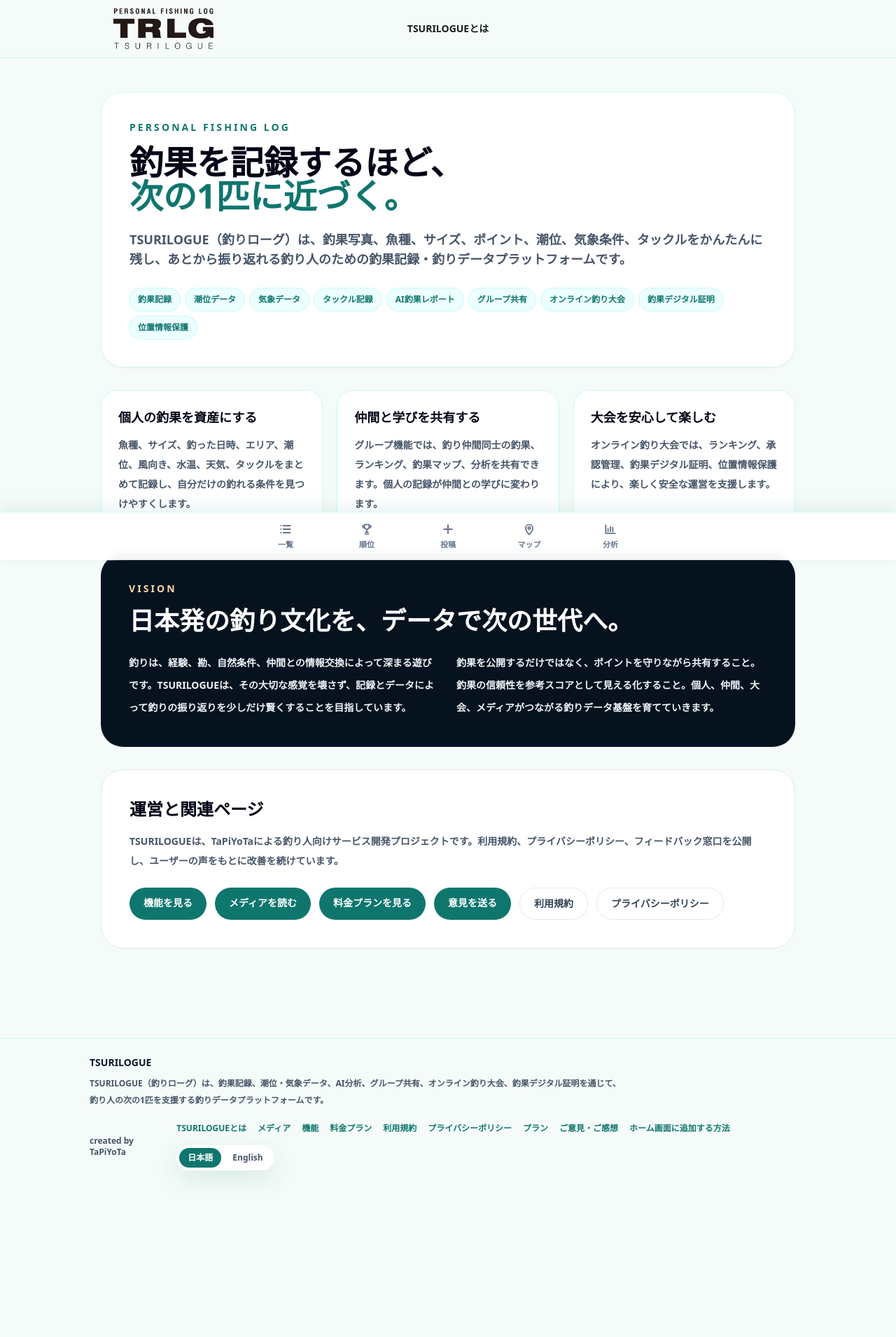
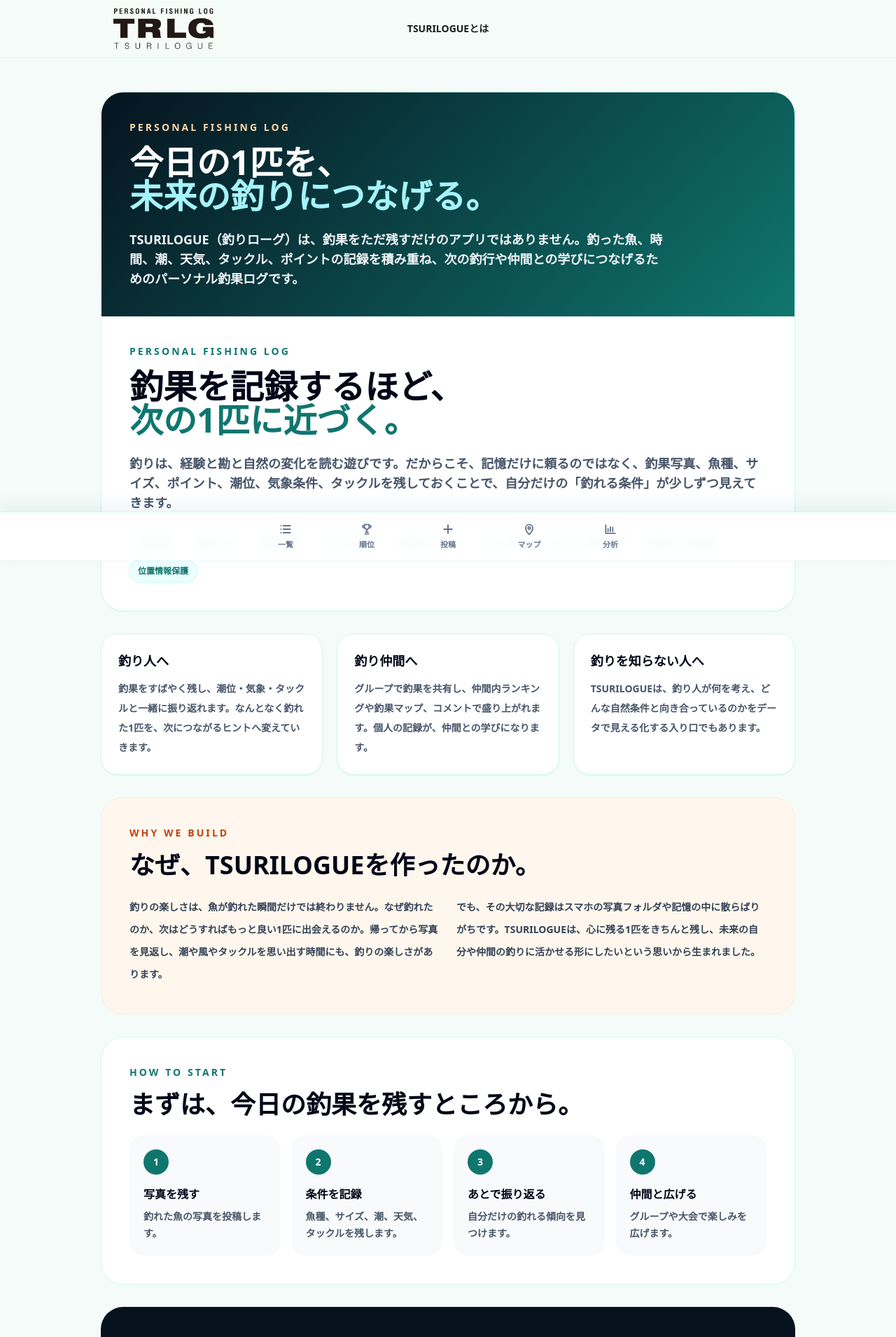
Before and after one commit to moritomizu/turilog, a Next.js app: page /about in a window 1280 px wide. Shown: the top 1910 px of the page at 70% size. Before the commit the page ends 1704 px from the top, so only its background shows below. Built offline with nearby package versions, Linux system fonts and the light colour scheme; no server answers.

Commit message:
Improve about page story and add nav link

```diff
--- a/src/app/about/page.tsx
+++ b/src/app/about/page.tsx
@@ -5,9 +5,9 @@ import { APP_NAME, APP_NAME_JA } from "@/lib/brand";
 import { createPageMetadata, getSiteUrl } from "@/lib/metadata";
 
 export const metadata = createPageMetadata({
-  title: `${APP_NAME}とは | 釣果記録・釣りデータプラットフォーム`,
+  title: `${APP_NAME}とは | 釣果記録から釣りの未来をつくる`,
   description:
-    "TSURILOGUE（釣りローグ）は、釣果記録、潮位・気象データ、AI分析、グループ共有、オンライン釣り大会、釣果デジタル証明を備えた釣り人向けデータプラットフォームです。",
+    "TSURILOGUE（釣りローグ）は、釣果記録、潮位・気象データ、AI分析、グループ共有、オンライン釣り大会を通じて、釣り人の次の一匹と釣り文化の未来を支えるサービスです。",
   path: "/ja/about",
   image: "/images/lp/IMG_7885.jpg"
 });
@@ -40,14 +40,25 @@ export default function AboutPage() {
       <JsonLd data={[softwareApplicationJsonLd(canonical), aboutPageJsonLd(canonical)]} />
       <PageHeader title={`${APP_NAME}とは`} titleAs="h1" />
       <main className="mx-auto max-w-5xl px-4 py-8 sm:py-12">
-        <section className="rounded-[2rem] border border-teal-100 bg-white p-6 shadow-sm sm:p-10">
+        <section className="overflow-hidden rounded-[2rem] border border-teal-100 bg-white shadow-sm">
+          <div className="bg-[linear-gradient(135deg,#06131f,#0f766e)] p-6 text-white sm:p-10">
+            <p className="text-sm font-black uppercase tracking-[0.22em] text-orange-200">Personal Fishing Log</p>
+            <h2 className="mt-4 text-3xl font-black leading-tight sm:text-5xl">
+              今日の1匹を、
+              <span className="block text-cyan-200">未来の釣りにつなげる。</span>
+            </h2>
+            <p className="mt-6 max-w-3xl text-base font-bold leading-8 text-slate-100 sm:text-lg">
+              {APP_NAME}（{APP_NAME_JA}）は、釣果をただ残すだけのアプリではありません。釣った魚、時間、潮、天気、タックル、ポイントの記録を積み重ね、次の釣行や仲間との学びにつなげるためのパーソナル釣果ログです。
+            </p>
+          </div>
+          <div className="p-6 sm:p-10">
           <p className="text-sm font-black uppercase tracking-[0.22em] text-[#0f766e]">Personal Fishing Log</p>
           <h2 className="mt-4 text-3xl font-black leading-tight text-slate-950 sm:text-5xl">
             釣果を記録するほど、
             <span className="block text-[#0f766e]">次の1匹に近づく。</span>
           </h2>
           <p className="mt-6 text-base font-bold leading-8 text-slate-600 sm:text-lg">
-            {APP_NAME}（{APP_NAME_JA}）は、釣果写真、魚種、サイズ、ポイント、潮位、気象条件、タックルをかんたんに残し、あとから振り返れる釣り人のための釣果記録・釣りデータプラットフォームです。
+            釣りは、経験と勘と自然の変化を読む遊びです。だからこそ、記憶だけに頼るのではなく、釣果写真、魚種、サイズ、ポイント、潮位、気象条件、タックルを残しておくことで、自分だけの「釣れる条件」が少しずつ見えてきます。
           </p>
           <div className="mt-7 flex flex-wrap gap-2">
             {entities.map((item) => (
@@ -56,23 +67,53 @@ export default function AboutPage() {
               </span>
             ))}
           </div>
+          </div>
         </section>
 
         <section className="mt-8 grid gap-5 md:grid-cols-3">
-          <InfoCard title="個人の釣果を資産にする" text="魚種、サイズ、釣った日時、エリア、潮位、風向き、水温、天気、タックルをまとめて記録し、自分だけの釣れる条件を見つけやすくします。" />
-          <InfoCard title="仲間と学びを共有する" text="グループ機能では、釣り仲間同士の釣果、ランキング、釣果マップ、分析を共有できます。個人の記録が仲間との学びに変わります。" />
-          <InfoCard title="大会を安心して楽しむ" text="オンライン釣り大会では、ランキング、承認管理、釣果デジタル証明、位置情報保護により、楽しく安全な運営を支援します。" />
+          <InfoCard title="釣り人へ" text="釣果をすばやく残し、潮位・気象・タックルと一緒に振り返れます。なんとなく釣れた1匹を、次につながるヒントへ変えていきます。" />
+          <InfoCard title="釣り仲間へ" text="グループで釣果を共有し、仲間内ランキングや釣果マップ、コメントで盛り上がれます。個人の記録が、仲間との学びになります。" />
+          <InfoCard title="釣りを知らない人へ" text="TSURILOGUEは、釣り人が何を考え、どんな自然条件と向き合っているのかをデータで見える化する入り口でもあります。" />
+        </section>
+
+        <section className="mt-8 rounded-[2rem] border border-orange-100 bg-orange-50 p-6 sm:p-10">
+          <p className="text-sm font-black uppercase tracking-[0.22em] text-orange-700">Why we build</p>
+          <h2 className="mt-4 text-2xl font-black leading-tight text-slate-950 sm:text-4xl">なぜ、TSURILOGUEを作ったのか。</h2>
+          <div className="mt-6 grid gap-6 text-sm font-bold leading-8 text-slate-700 md:grid-cols-2">
+            <p>
+              釣りの楽しさは、魚が釣れた瞬間だけでは終わりません。なぜ釣れたのか、次はどうすればもっと良い1匹に出会えるのか。帰ってから写真を見返し、潮や風やタックルを思い出す時間にも、釣りの楽しさがあります。
+            </p>
+            <p>
+              でも、その大切な記録はスマホの写真フォルダや記憶の中に散らばりがちです。TSURILOGUEは、心に残る1匹をきちんと残し、未来の自分や仲間の釣りに活かせる形にしたいという思いから生まれました。
+            </p>
+          </div>
+        </section>
+
+        <section className="mt-8 rounded-[2rem] border border-teal-100 bg-white p-6 sm:p-10">
+          <p className="text-sm font-black uppercase tracking-[0.22em] text-[#0f766e]">How to start</p>
+          <h2 className="mt-4 text-2xl font-black leading-tight text-slate-950 sm:text-4xl">まずは、今日の釣果を残すところから。</h2>
+          <div className="mt-6 grid gap-4 md:grid-cols-4">
+            <StepCard number="1" title="写真を残す" text="釣れた魚の写真を投稿します。" />
+            <StepCard number="2" title="条件を記録" text="魚種、サイズ、潮、天気、タックルを残します。" />
+            <StepCard number="3" title="あとで振り返る" text="自分だけの釣れる傾向を見つけます。" />
+            <StepCard number="4" title="仲間と広げる" text="グループや大会で楽しみを広げます。" />
+          </div>
         </section>
 
         <section className="mt-8 rounded-[2rem] bg-[#06131f] p-6 text-white sm:p-10">
           <p className="text-sm font-black uppercase tracking-[0.22em] text-orange-200">Vision</p>
-          <h2 className="mt-4 text-2xl font-black leading-tight sm:text-4xl">日本発の釣り文化を、データで次の世代へ。</h2>
+          <h2 className="mt-4 text-2xl font-black leading-tight sm:text-4xl">釣りが、いつか世界で競われる日を夢見て。</h2>
           <div className="mt-6 grid gap-6 text-sm font-bold leading-8 text-slate-100 md:grid-cols-2">
             <p>
-              釣りは、経験、勘、自然条件、仲間との情報交換によって深まる遊びです。TSURILOGUEは、その大切な感覚を壊さず、記録とデータによって釣りの振り返りを少しだけ賢くすることを目指しています。
+              釣りは、自然を読み、道具を選び、技術を磨き、時には仲間と競い合う奥深い文化です。いつか釣りが、より多くの人に開かれたスポーツとして評価され、世界の舞台やオリンピック競技のような夢につながっていくなら、その土台には信頼できる記録と公平な仕組みが必要だと考えています。
             </p>
             <p>
-              釣果を公開するだけではなく、ポイントを守りながら共有すること。釣果の信頼性を参考スコアとして見える化すること。個人、仲間、大会、メディアがつながる釣りデータ基盤を育てていきます。
+              釣果を公開するだけではなく、ポイントを守りながら共有すること。釣果の信頼性を参考スコアとして見える化すること。個人の釣果ログから、仲間とのコミュニティ、オンライン大会、そして未来の釣り文化へ。TSURILOGUEは、その一歩目をつくっていきます。
+            </p>
+          </div>
+          <div className="mt-7 rounded-2xl bg-white/10 p-5 ring-1 ring-white/10">
+            <p className="text-sm font-black leading-7 text-cyan-50">
+              まだ小さなサービスです。それでも、釣りをもっと記録しやすく、もっと振り返りやすく、もっとフェアに楽しめるものにしたい。その考えに共感してくれる釣り人と一緒に育てていきたいです。
             </p>
           </div>
         </section>
@@ -110,6 +151,16 @@ function InfoCard({ title, text }: { title: string; text: string }) {
   );
 }
 
+function StepCard({ number, title, text }: { number: string; title: string; text: string }) {
+  return (
+    <article className="rounded-[1.25rem] bg-[#f8fafc] p-5">
+      <div className="flex h-9 w-9 items-center justify-center rounded-full bg-[#0f766e] text-sm font-black text-white">{number}</div>
+      <h3 className="mt-4 text-base font-black text-slate-950">{title}</h3>
+      <p className="mt-2 text-sm font-bold leading-6 text-slate-600">{text}</p>
+    </article>
+  );
+}
+
 function softwareApplicationJsonLd(url: string) {
   return {
     "@context": "https://schema.org",
@@ -120,7 +171,7 @@ function softwareApplicationJsonLd(url: string) {
     operatingSystem: "Web, iOS, Android",
     url,
     description:
-      "釣果記録、潮位・気象データ、AI分析、グループ共有、オンライン釣り大会、釣果デジタル証明を備えた釣り人向けデータプラットフォーム。",
+      "釣果記録、潮位・気象データ、AI分析、グループ共有、オンライン釣り大会、釣果デジタル証明を備え、釣り人の記録と未来の釣り文化を支えるサービス。",
     offers: {
       "@type": "Offer",
       price: "0",
@@ -139,7 +190,7 @@ function aboutPageJsonLd(url: string) {
       "@type": "Thing",
       name: APP_NAME,
       alternateName: [APP_NAME_JA, "釣りローグ"],
-      description: "釣り人の釣果記録、分析、共有、大会運営を支援する釣りデータプラットフォーム。"
+      description: "釣り人の釣果記録、分析、共有、大会運営を支援し、釣り文化の未来をデータで支えるサービス。"
     }
   };
 }
--- a/src/components/landing/LandingPage.tsx
+++ b/src/components/landing/LandingPage.tsx
@@ -6,6 +6,7 @@ import { TsuriLogLogo } from "@/components/TsuriLogLogo";
 const navItems = [
   { href: "#features", label: "機能" },
   { href: "/ja/media", label: "メディア" },
+  { href: "/ja/about", label: "TSURILOGUEとは" },
   { href: "#tournament", label: "釣り大会" },
   { href: "#group", label: "グループ" },
   { href: "#ai", label: "AI機能" },
```
